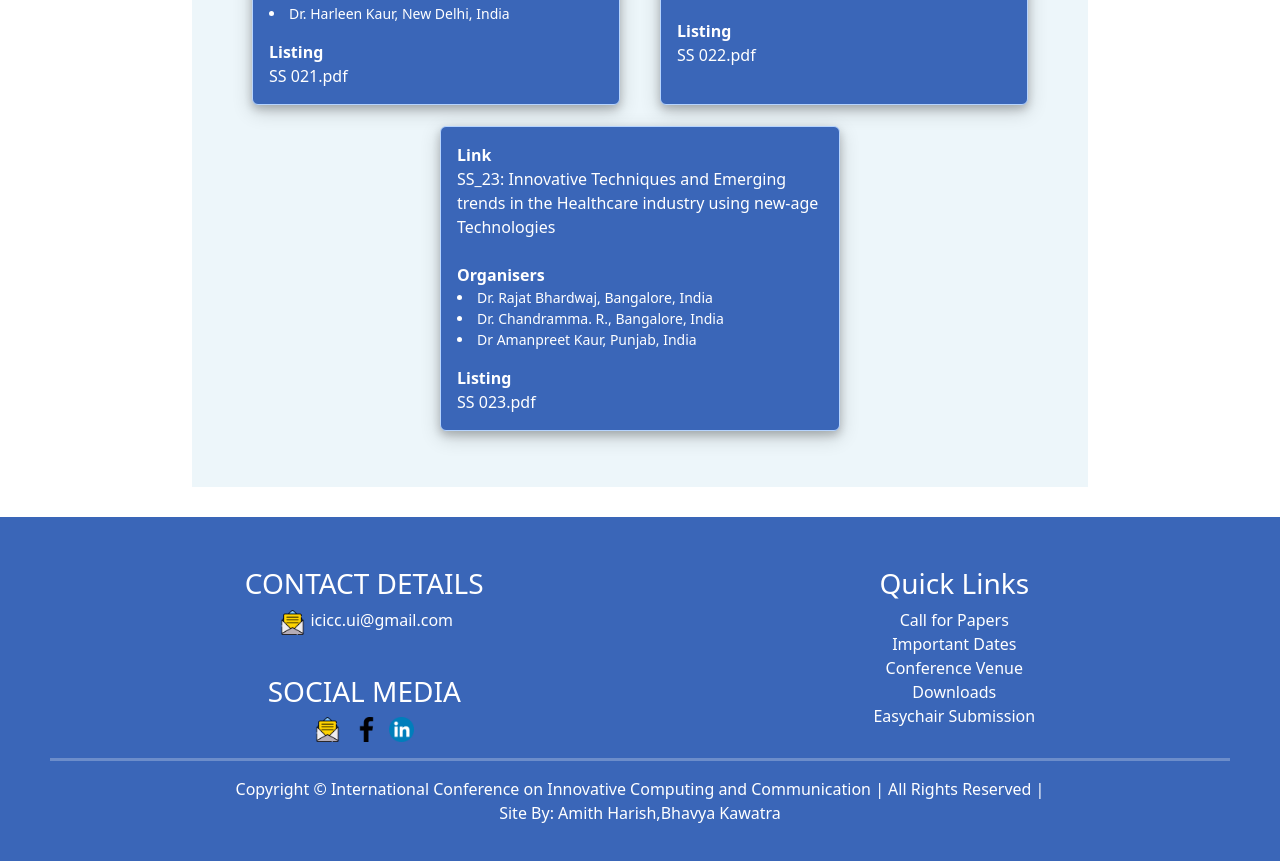
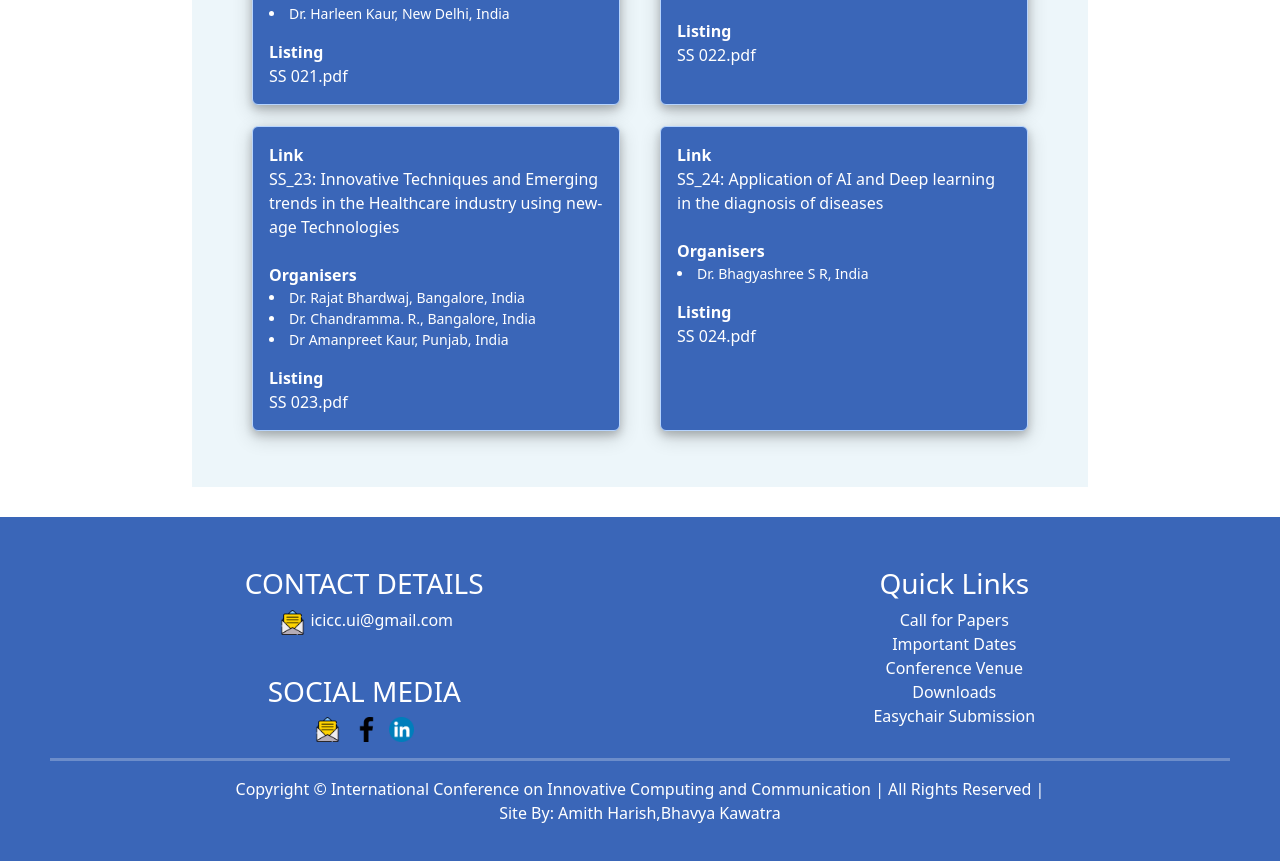
Before and after one commit to bhavyak13/icicc-conf, a React (Create React App) app: page /specialsessions in a window 1280 px wide. Shown: the part 3660-4521 px from the top of the page. Built offline with nearby package versions, Linux system fonts and the light colour scheme.

Commit message:
Updations

```diff
--- a/src/Committee/steering_comm.js
+++ b/src/Committee/steering_comm.js
@@ -77,9 +77,14 @@ const SteerCom=()=>{
             {"MemName":"Dr. Jafar A. Alzubi",
             "InstName":"(Al-Balqa Applied University, Salt – Jordan)"},
             {"MemName":"Dr. Hamid Reza Boveiri",
-            "InstName":"(Sama College, IAU, Shoushtar Branch, Shoushtar, Iran)"},{
+            "InstName":"(Sama College, IAU, Shoushtar Branch, Shoushtar, Iran)"},
+            {
             "MemName":"Dr. M. Tanveer",
             "InstName":"(Indian Institute of Technology, Indore)"
+            },
+            {
+            "MemName":"Dr. Umesh Gupta",
+            "InstName":"(Bennett University, Greater Noida)"
             }
         ]
     },  {
--- a/src/SpecialSessions/spsessions.js
+++ b/src/SpecialSessions/spsessions.js
@@ -175,6 +175,13 @@ const spdata = [
             "Dr Amanpreet Kaur, Punjab, India"
         ],
         spname: "SS 023.pdf"
+    },{
+        anchor: require("./SS-024.pdf"),
+        title: "SS_24: Application of AI and Deep learning in the diagnosis of diseases",
+        organisers: [
+            "Dr. Bhagyashree S R, India",
+        ],
+        spname: "SS 024.pdf"
     },
 
 ];
```
Also changed, not shown: 1 other file (tests, documents, lock files or other folders).
